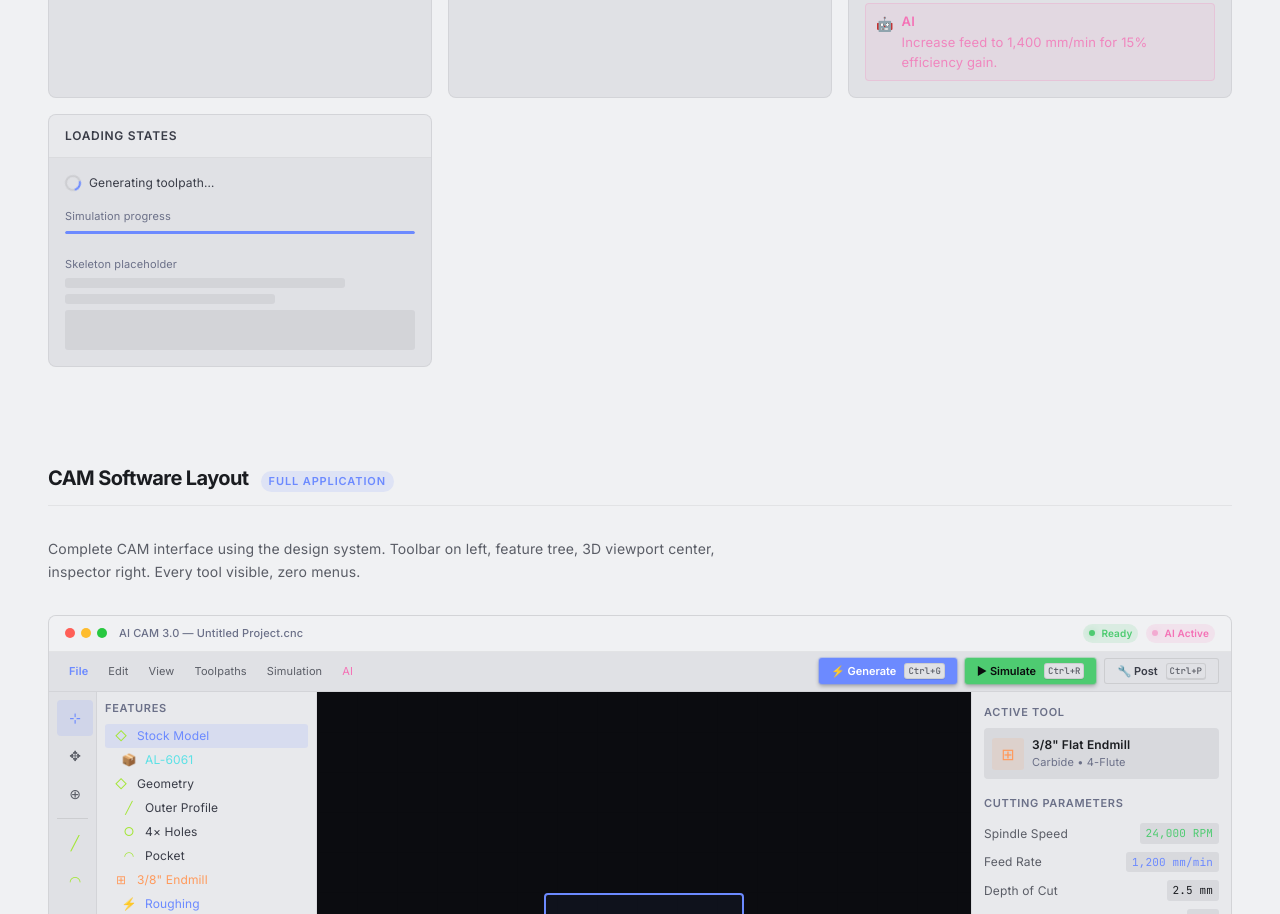
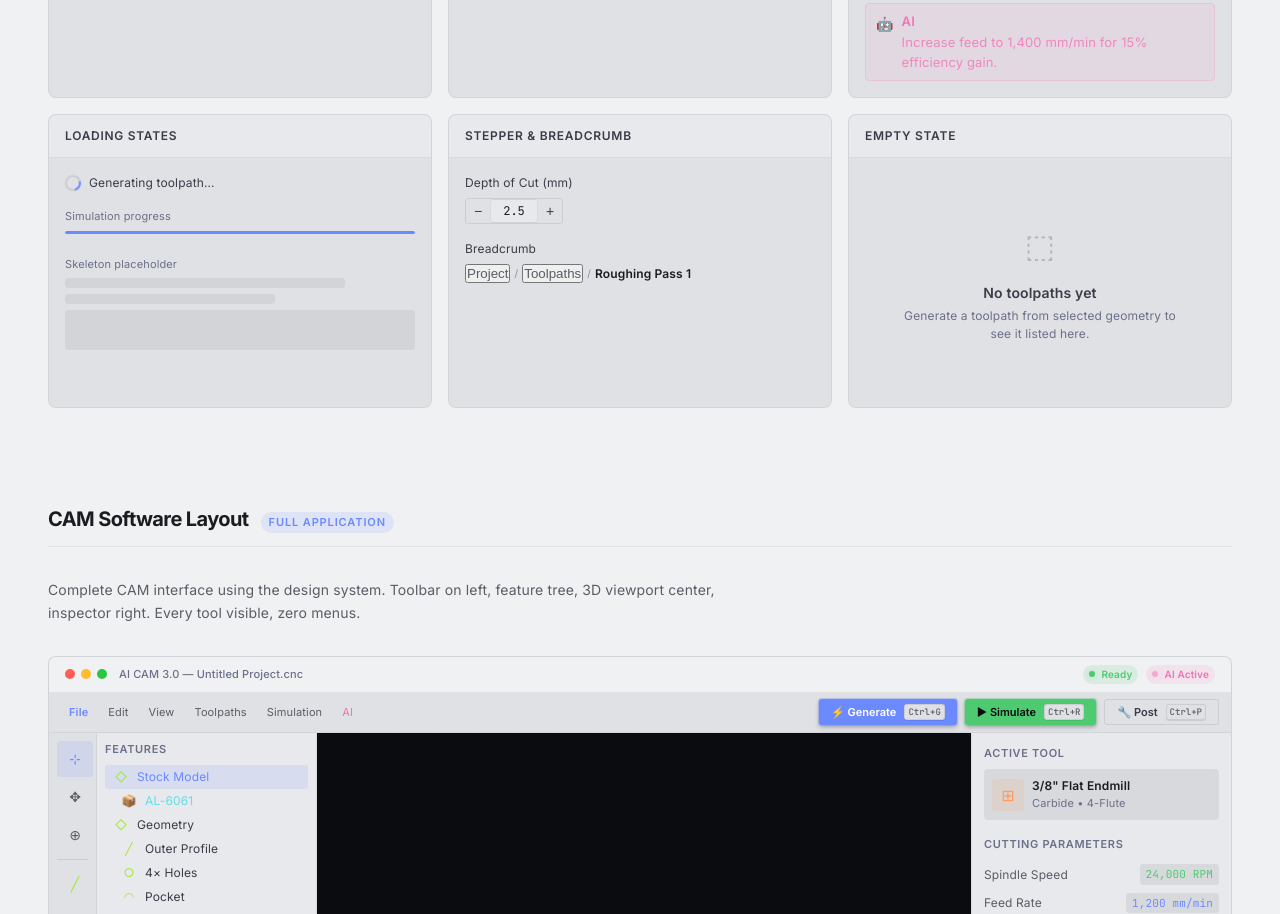
Before and after one commit to Reese000/reese-design-system, a website: page index.html in a window 1280 px wide. Shown: the part 4752-5666 px from the top of the page. Drawn offline with Linux system fonts and the light colour scheme.

Commit message:
feat: add stepper, breadcrumb, and empty-state showcases
.stepper/.stepper-btn/.stepper-value, .breadcrumb family, and
.empty-state family existed in tokens.css with no working example
anywhere in the repo. Stepper JS clamps to data-min/data-max and
respects a configurable step size; breadcrumb items are plain
non-navigating <button>s (no href="#" placeholder links).

```diff
--- a/index.html
+++ b/index.html
@@ -1814,6 +1814,45 @@
               <div class="skeleton skeleton-line" style="width: 60%; margin-bottom: 0;"></div>
               <div class="skeleton skeleton-box" style="width: 100%; margin-top: 6px;"></div>
             </div>
+          </div>
+        </div>
+      </div>
+
+      <!-- Stepper & Breadcrumb -->
+      <div class="panel">
+        <div class="panel-header"><div class="panel-title">Stepper & Breadcrumb</div></div>
+        <div class="panel-body">
+          <div style="display: flex; flex-direction: column; gap: var(--sp-4);">
+            <div>
+              <div style="font-size: var(--text-sm); color: var(--ink-secondary); margin-bottom: 6px;">Depth of Cut (mm)</div>
+              <div class="stepper">
+                <button class="stepper-btn" type="button" data-step="-1" aria-label="Decrease depth of cut">−</button>
+                <input class="stepper-value" type="text" inputmode="decimal" value="2.5" aria-label="Depth of cut in millimeters" data-min="0.5" data-max="10" data-step-size="0.5">
+                <button class="stepper-btn" type="button" data-step="1" aria-label="Increase depth of cut">+</button>
+              </div>
+            </div>
+            <div>
+              <div style="font-size: var(--text-sm); color: var(--ink-secondary); margin-bottom: 6px;">Breadcrumb</div>
+              <nav class="breadcrumb" aria-label="Feature path">
+                <button class="breadcrumb-item" type="button">Project</button>
+                <span class="breadcrumb-sep">/</span>
+                <button class="breadcrumb-item" type="button">Toolpaths</button>
+                <span class="breadcrumb-sep">/</span>
+                <span class="breadcrumb-item active" aria-current="page">Roughing Pass 1</span>
+              </nav>
+            </div>
+          </div>
+        </div>
+      </div>
+
+      <!-- Empty State -->
+      <div class="panel">
+        <div class="panel-header"><div class="panel-title">Empty State</div></div>
+        <div class="panel-body">
+          <div class="empty-state">
+            <div class="empty-state-icon">⬚</div>
+            <div class="empty-state-title">No toolpaths yet</div>
+            <div class="empty-state-desc">Generate a toolpath from selected geometry to see it listed here.</div>
           </div>
         </div>
       </div>
@@ -2524,6 +2563,22 @@ function copySnippet(btn) {
     });
   });
 
+  // Steppers
+  document.querySelectorAll('.stepper').forEach(stepper => {
+    const value = stepper.querySelector('.stepper-value');
+    const min = parseFloat(value.dataset.min ?? '-Infinity');
+    const max = parseFloat(value.dataset.max ?? 'Infinity');
+    const stepSize = parseFloat(value.dataset.stepSize ?? '1');
+    stepper.querySelectorAll('.stepper-btn').forEach(btn => {
+      btn.addEventListener('click', () => {
+        const dir = parseFloat(btn.dataset.step);
+        const next = Math.min(max, Math.max(min, parseFloat(value.value || '0') + dir * stepSize));
+        value.value = Number(next.toFixed(2));
+        value.dispatchEvent(new Event('change'));
+      });
+    });
+  });
+
   // Action card hover feedback + keyboard activation (Enter/Space).
   // Action cards are <div>s (not <button>s) to preserve the existing
   // grid/flex layout and SVG-icon currentColor inheritance, so they need
```
